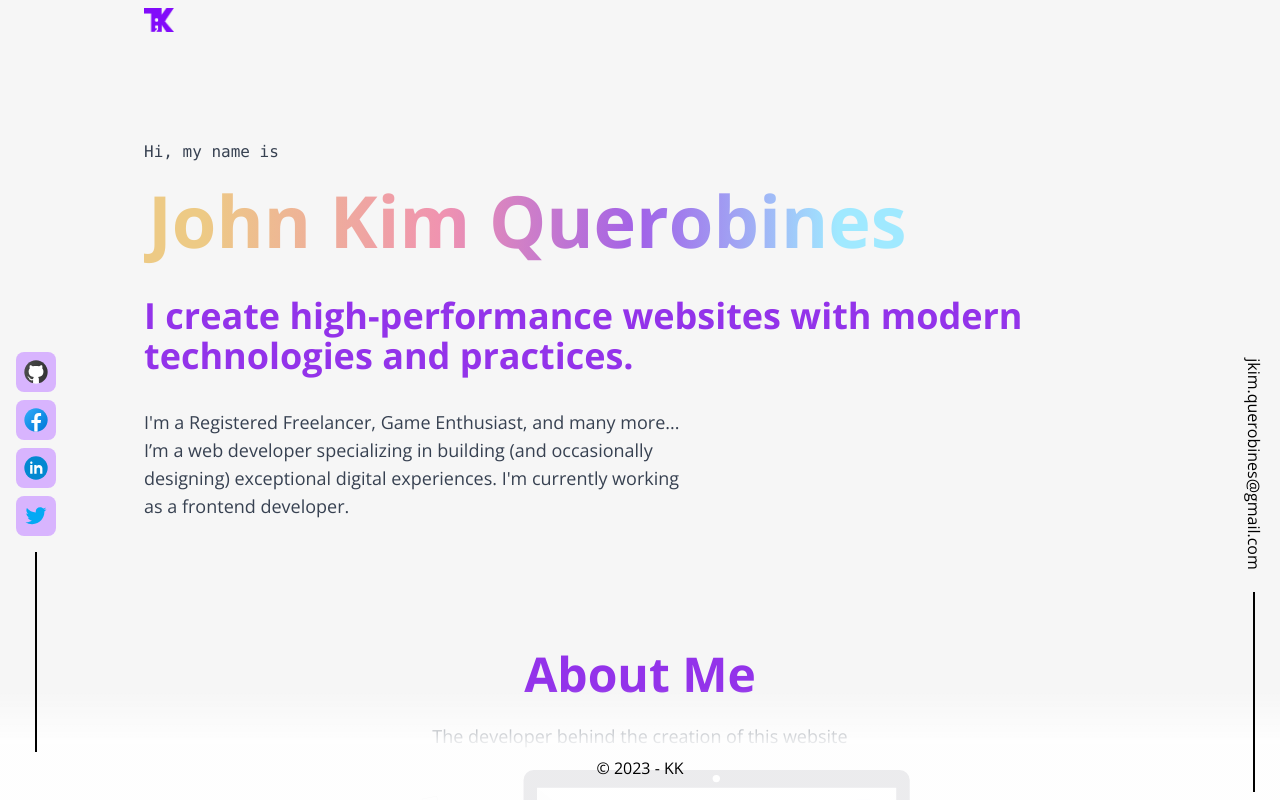
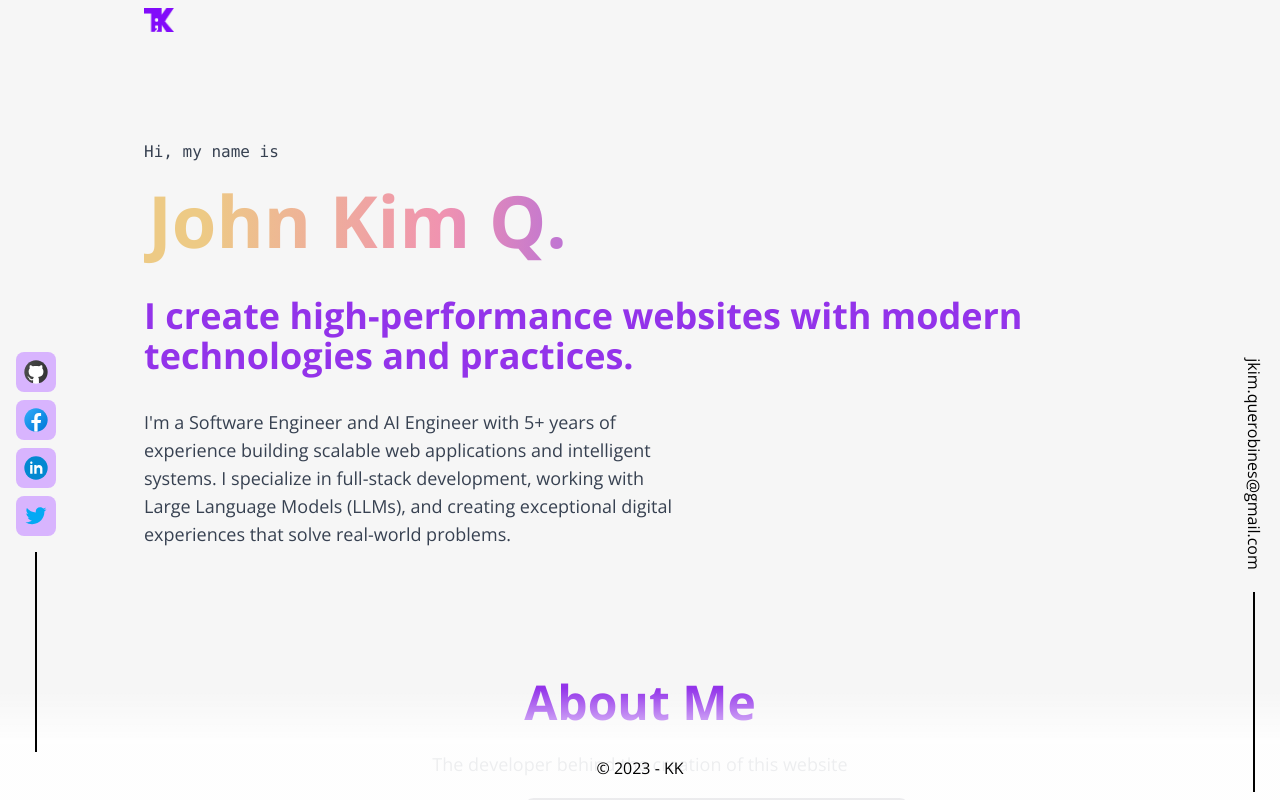
Before and after one commit to Kerubi-5/thekims-portfolio, a Next.js app: page / in a window 1280 px wide. Shown: the top 800 px of the page. Built offline with nearby package versions, Linux system fonts and the light colour scheme.

Commit message:
chore: update homepage

```diff
--- a/pages/index.tsx
+++ b/pages/index.tsx
@@ -3,6 +3,7 @@ import { Container } from "components/ui";
 import { Email, Phone, ThinkingSvg } from "components/icons";
 import { WorkHistoryItem } from "components/work";
 import { getWorkPlaceList } from "hooks/work/get-all-work-history";
+import { DEFAULT_GIVEN_NAME } from "config/seo";
 
 const Home = () => {
   const workPlaces = getWorkPlaceList();
@@ -15,16 +16,16 @@ const Home = () => {
           <p className="text-base text-gray-700 dark:text-gray-400 mb-5 font-mono">
             Hi, my name is
           </p>
-          <h1 className="headline">John Kim Querobines</h1>
+          <h1 className="headline">{DEFAULT_GIVEN_NAME} Q.</h1>
           <h2 className="subheadline">
             I create high-performance websites with modern technologies and
             practices.
           </h2>
           <p className="text-base md:text-lg text-gray-700 dark:text-gray-400 max-w-[540px]">
-            I&apos;m a Registered Freelancer, Game Enthusiast, and many more...
-            I’m a web developer specializing in building (and occasionally
-            designing) exceptional digital experiences. I&apos;m currently
-            working as a frontend developer.
+            I&apos;m a Software Engineer and AI Engineer with 5+ years of experience building
+            scalable web applications and intelligent systems. I specialize in full-stack
+            development, working with Large Language Models (LLMs), and creating exceptional
+            digital experiences that solve real-world problems.
           </p>
         </div>
       </header>
```
